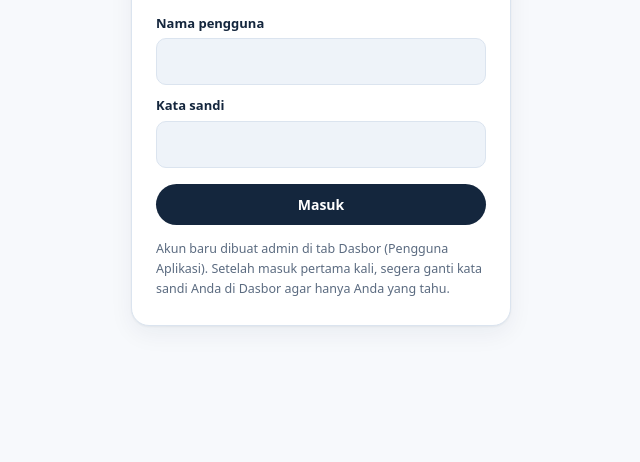
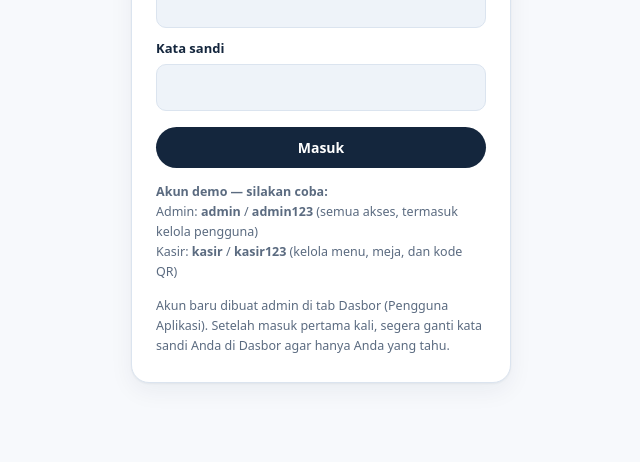
Before and after one commit to podcastmeong/podcastmeong.github.io, a plain HTML site: page digital-menu-qr/index.html in a window 1280 px wide. Shown: the part 280-742 px from the top of the page, without its empty margins (319-959 px from the left). Drawn offline with Linux system fonts and the light colour scheme.

Commit message:
Digital Menu QR: penjelasan akun demo di layar login + Panduan, biar customer bisa login (Cipta 20 Nov)

```diff
--- a/digital-menu-qr/index.html
+++ b/digital-menu-qr/index.html
@@ -590,6 +590,7 @@
       <h3>Masuk (Login), Dasbor, dan Pengguna</h3>
       <p style="font-size:14px">Saat aplikasi dibuka, layar masuk tampil lebih dulu. Masukkan <b>nama pengguna</b> dan <b>kata sandi</b> Anda, lalu klik <b>Masuk</b>. Ada dua peran: <b>Admin</b> (semua akses, termasuk kelola pengguna) dan <b>Kasir</b> (kelola menu, meja, dan kode QR; tidak bisa kelola pengguna). Sesi masuk tersimpan selama tab peramban masih terbuka — memuat ulang halaman tidak meminta masuk lagi, tetapi menutup tab akan meminta masuk kembali. Klik <b>Keluar</b> di kanan atas untuk keluar. Admin bisa menambah pengguna, mengubah peran, menonaktifkan pengguna, dan mengganti kata sandi pengguna di tab <b>Dasbor</b>. Setiap pengguna juga bisa mengganti kata sandinya sendiri di Dasbor.</p>
       <p style="font-size:14px; margin-top:8px">Pelanggan yang membuka menu lewat kode QR <b>tidak perlu masuk</b> — mereka langsung melihat menu.</p>
+      <p style="font-size:14px; margin-top:8px"><b>Akun demo (untuk mencoba):</b> Admin — <b>admin</b> / <b>admin123</b>; Kasir — <b>kasir</b> / <b>kasir123</b>. Akun demo hanya untuk mencoba demo ini. Setelah membeli, segera ganti kata sandi dan buat akun sendiri di tab Dasbor.</p>
     </div>
     <div class="card">
       <h3>Harga aplikasi</h3>
@@ -643,6 +644,7 @@
     <input type="password" id="loginPass" autocomplete="current-password">
     <p class="login-error" id="loginError" hidden>Nama pengguna atau kata sandi salah, atau akun nonaktif.</p>
     <button class="btn" id="loginBtn" type="button">Masuk</button>
+    <p class="login-note"><b>Akun demo — silakan coba:</b><br>Admin: <b>admin</b> / <b>admin123</b> (semua akses, termasuk kelola pengguna)<br>Kasir: <b>kasir</b> / <b>kasir123</b> (kelola menu, meja, dan kode QR)</p>
     <p class="login-note">Akun baru dibuat admin di tab Dasbor (Pengguna Aplikasi). Setelah masuk pertama kali, segera ganti kata sandi Anda di Dasbor agar hanya Anda yang tahu.</p>
   </div>
 </div>
```
